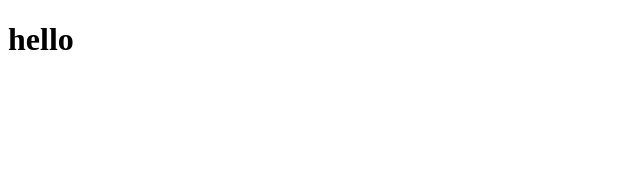
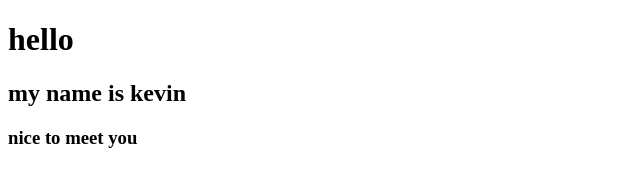
Before and after one commit to kevinsam214/git-demo-test, a plain HTML site: page index.html in a window 1280 px wide. Shown: the whole page, without its empty margins (0-640 px from the left). Drawn offline with Linux system fonts and the light colour scheme.

Commit message:
add html h2&h3

```diff
--- a/index.html
+++ b/index.html
@@ -7,5 +7,7 @@
 </head>
 <body>
   <h1>hello</h1>
+  <h2>my name is kevin</h2>
+  <h3>nice to meet you</h3>
 </body>
 </html>
```
